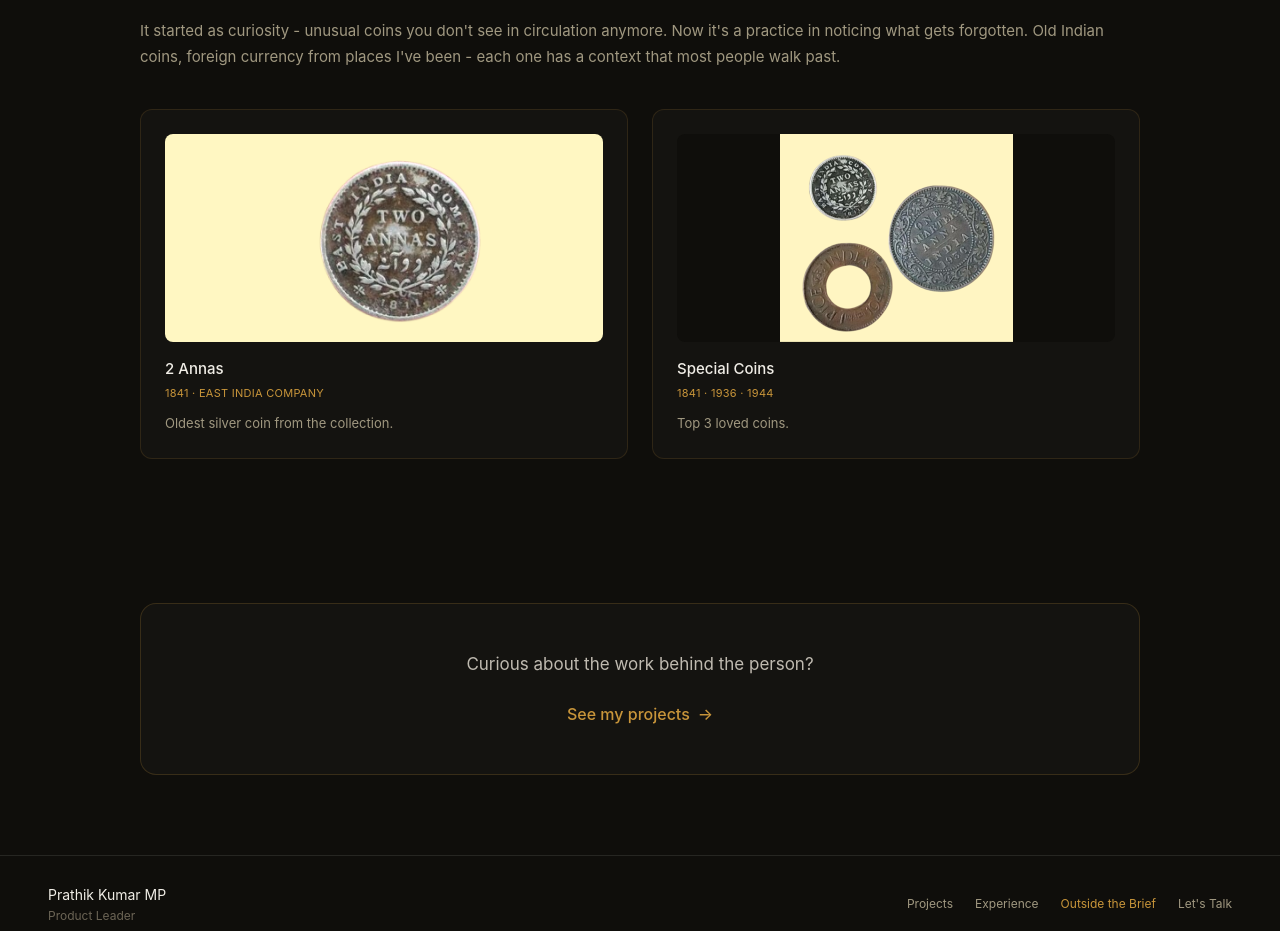
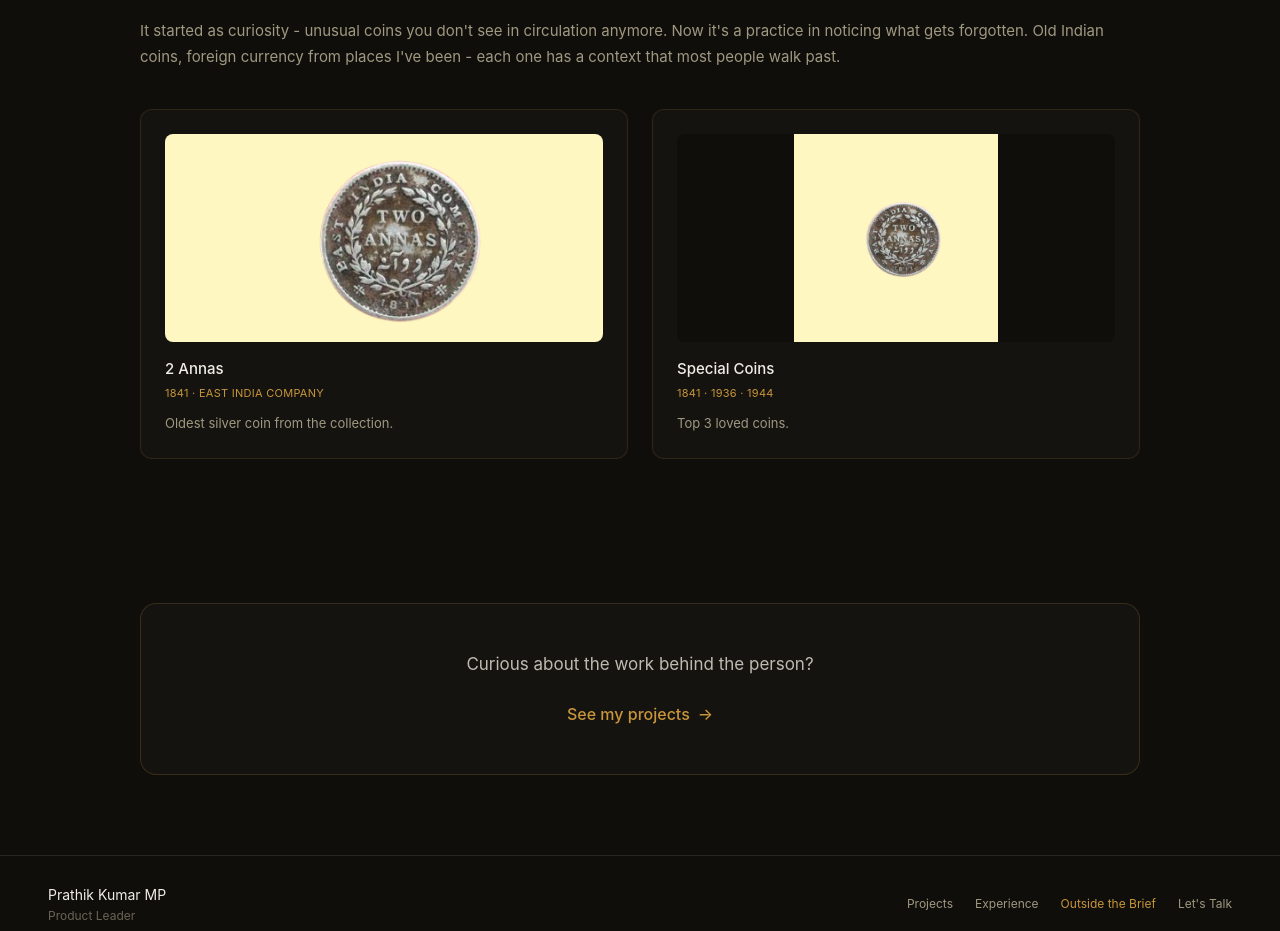
Before and after one commit to Prathik97/Portfoliowebsite, a React (Vite) app: page /outside-the-brief in a window 1280 px wide. Shown: the part 2360-3291 px from the top of the page. Built offline with nearby package versions, Linux system fonts and the light colour scheme.

Commit message:
fix: coin 2 alignment fix

```diff
--- a/src/app/pages/OutsideTheBrief.tsx
+++ b/src/app/pages/OutsideTheBrief.tsx
@@ -269,11 +269,11 @@ export default function OutsideTheBrief() {
 
               {/* Card 2 — update image, title, year, description here */}
               <div className="bg-[#141310] border border-[#C8953A]/15 rounded-xl p-6 hover:border-[#C8953A]/30 transition-all">
-                <div className="w-full h-52 bg-[#0F0E0B] rounded-lg mb-4 overflow-hidden">
+                <div className="w-full h-52 bg-[#0F0E0B] rounded-lg mb-4 overflow-hidden flex items-center justify-center">
                   <img
-                    src={coin2}
+                    src="/coin1.png"
                     alt="Coin 2"
-                    className="w-full h-full object-cover object-left"
+                    className="max-h-full max-w-full object-contain"
                   />
                 </div>
                 <h3 className="text-[15px] text-[#F0EDE6] font-medium mb-1">Special Coins</h3>
```
